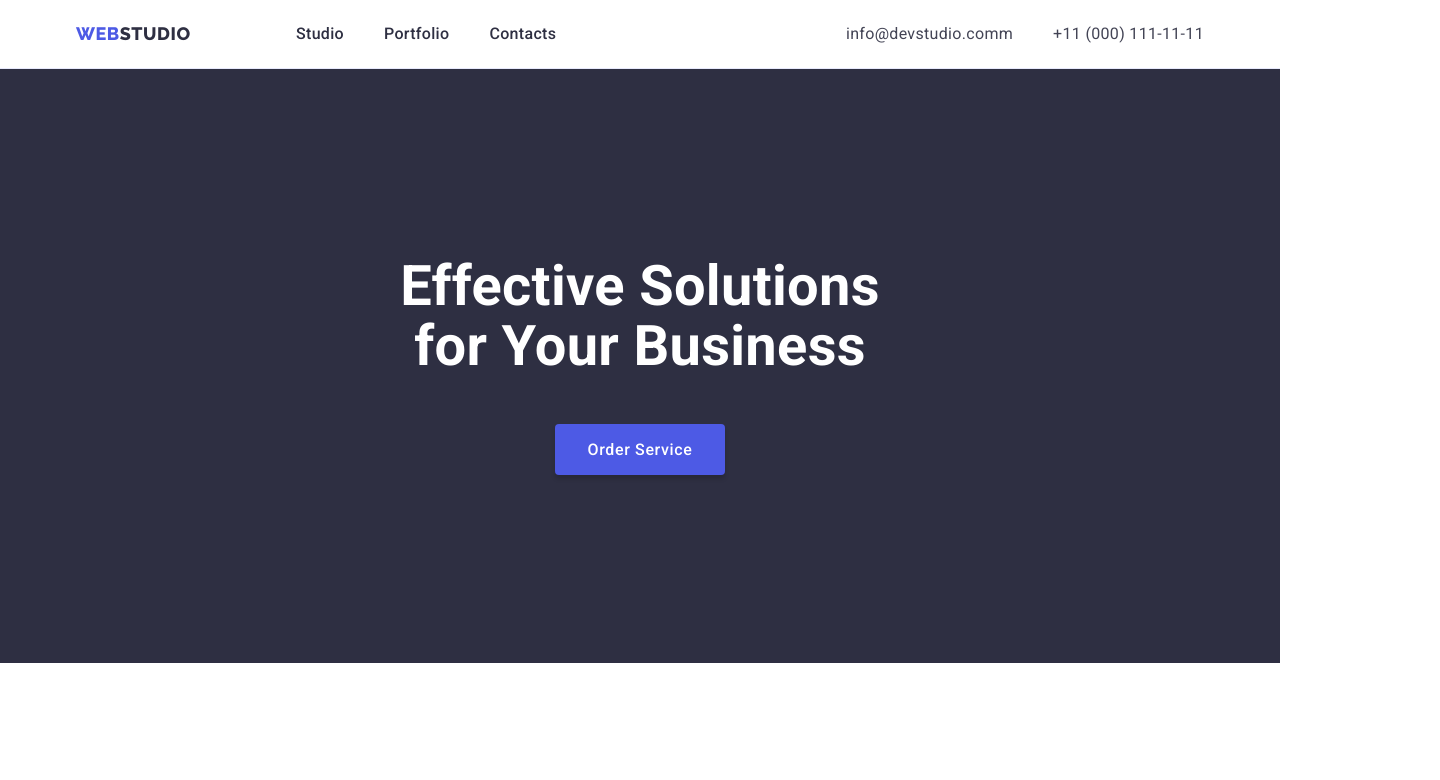
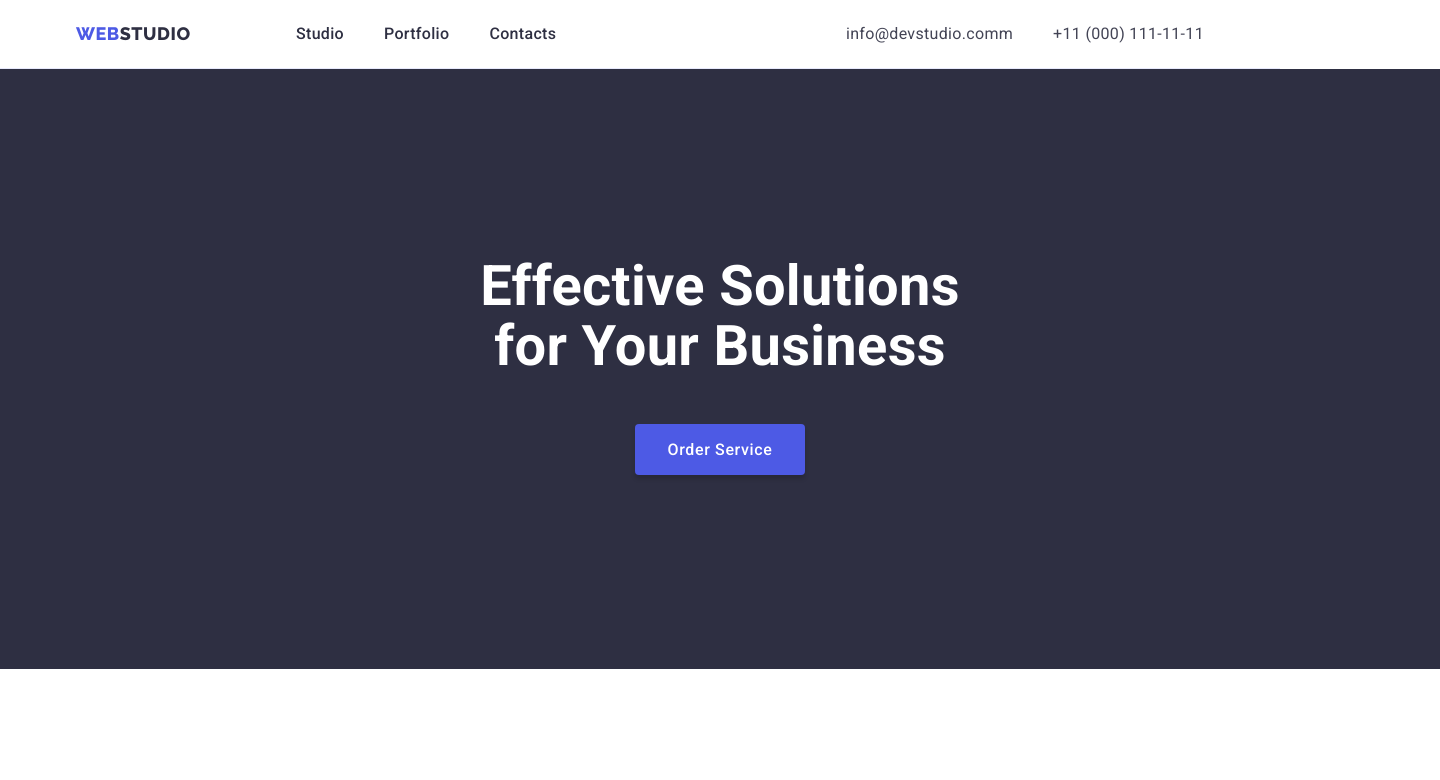
Before and after one commit to ovchenkod/goit-markup-hw-03, a plain HTML site: page index.html in a window 1280 px wide. Shown: the top 780 px of the page, 1440 px wide, since content can reach past the window. Drawn offline with nearby package versions, Linux system fonts and the light colour scheme.

Commit message:
10.01.23 commit

```diff
--- a/css/styles.css
+++ b/css/styles.css
@@ -158,8 +158,22 @@ margin-left: auto;
 .hero {
 padding-top: 188px;
 padding-bottom: 188px;
-background-color: var(--primery-text-color);
 text-align: center;
+width: 1440px;
+height: 600px;
+margin-left: auto;
+margin-right: auto;
+background-color: #2E2F42;
+background-image: linear-gradient (  rgba(46, 47, 66, 0.7), rgba(46, 47, 66, 0.7)) url(../images/people-office.jpg);
+background-repeat: no-repeat;
+background-size: cover;
+background-position: center;
+}
+
+
+
+.background {
+
 }
 
 .hero-title {
--- a/index.html
+++ b/index.html
@@ -32,7 +32,7 @@
     </header>
     <main>
       <section class="hero">
-        <div class="container">
+        <div class="container" class="background">
         <h1 class="hero-title">Effective Solutions for Your Business</h1>
         <button class="modal-btn" type="button">Order Service</button>
       </div>
```
Also changed, not shown: images/icons.svg.svg (added), images/people-office.jpg (added).
